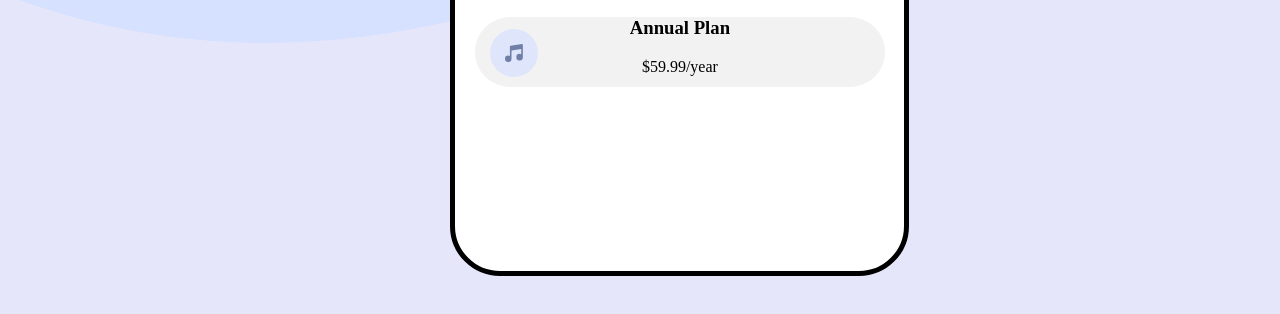
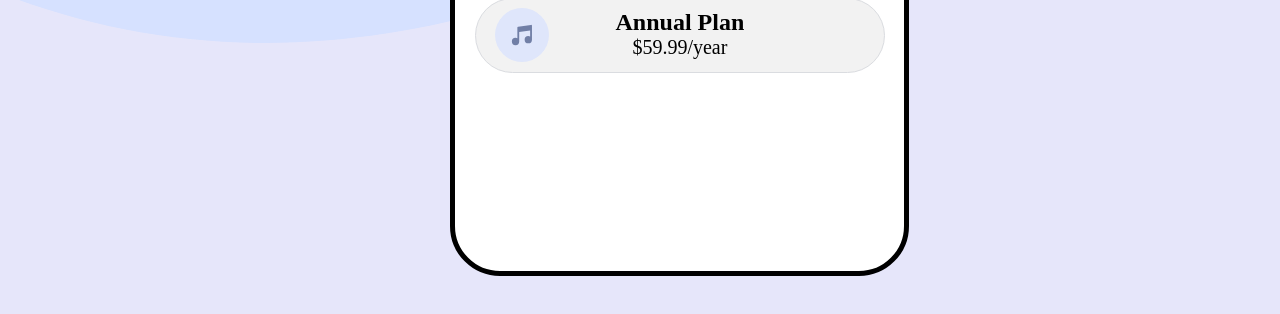
Before and after one commit to shubham2o/Order-Summary-Component, a plain HTML site: page index.html in a window 1280 px wide. Shown: the part 402-716 px from the top of the page. Drawn offline with Linux system fonts and the light colour scheme.

Commit message:
BG-Color & Border added to annual plan

```diff
--- a/css.css
+++ b/css.css
@@ -2,6 +2,8 @@
          --white: #FFFFFF;
          --purple:#e6e6fa;
          --black:#000000;
+         --gray:#f2f2f2;
+         --graywhite: #dadce0;
  }
 
 
@@ -31,7 +33,7 @@
          position: relative;
          display: flex;
          justify-content: center;
-         border: 5px solid black;
+         border: 5px solid var(--black);
          border-radius: 50px;
          width: 459px;
          height: 660px;
@@ -68,13 +70,30 @@
 
 
  .annualplan {
-         background-color: #f2f2f2;
-         margin: 20px;
+         border: 1px solid var(--graywhite);
+         background-color: var(--gray);
+         margin-top: -15px;
+         margin-left: 20px;
+         margin-right: 20px;
          border-radius: 50px;
-         height: 70px;
+         height: 75px;
  }
+
+
  #musicicon {
          position: absolute;
-         left: 35px;
-         bottom: 30px;
+         left: 40px;
+         bottom: 11px;
+         width: 12%;
  }
+
+
+ .price {
+         line-height: 5px;
+         padding: 1px 0px;
+ }
+
+
+ .price p {
+         font-size: 20px;
+ }
--- a/index.html
+++ b/index.html
@@ -26,7 +26,7 @@ anywhere you like!
                                  <div class="annualplan">
                                          <img id="musicicon" src="images/icon-music.svg" alt="Music icon">
                                          <div class="price">
-                                                 <h3>Annual Plan</h3>
+                                                 <h2>Annual Plan</h2>
                                                  <p>$59.99/year</p>
                                          </div>
                                  </div>
```
